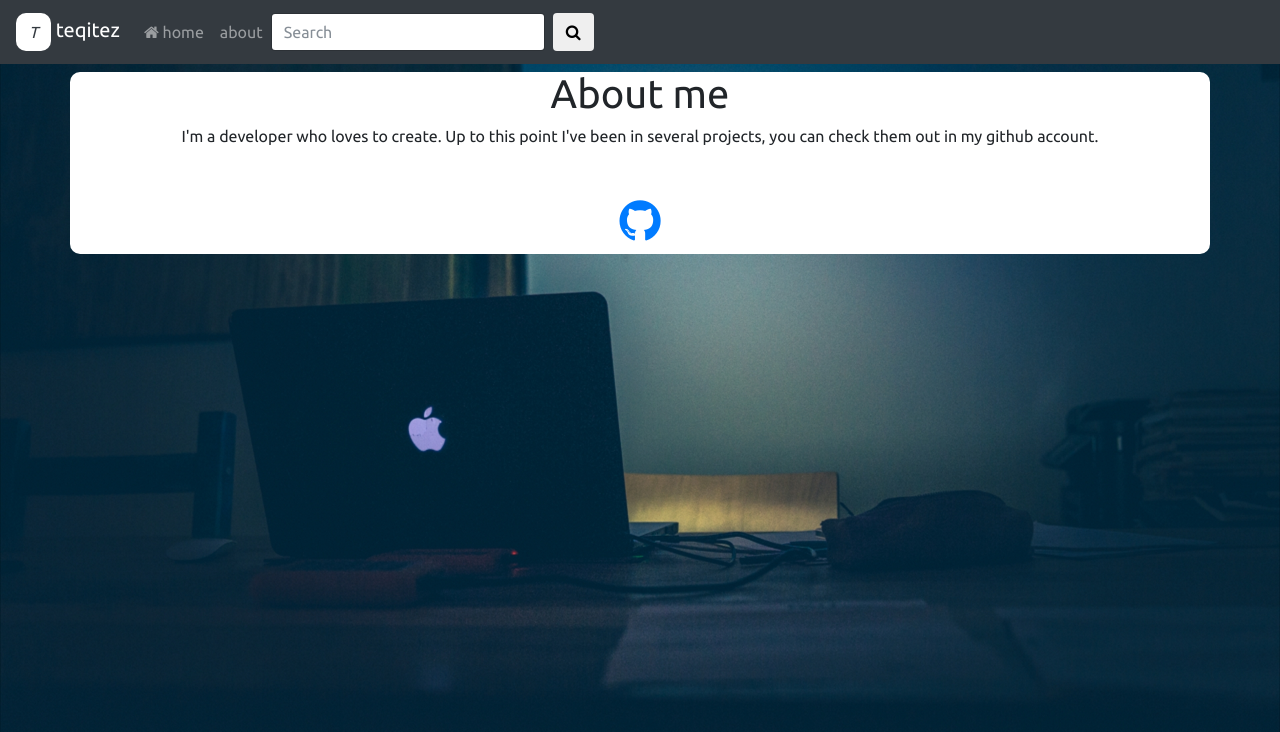
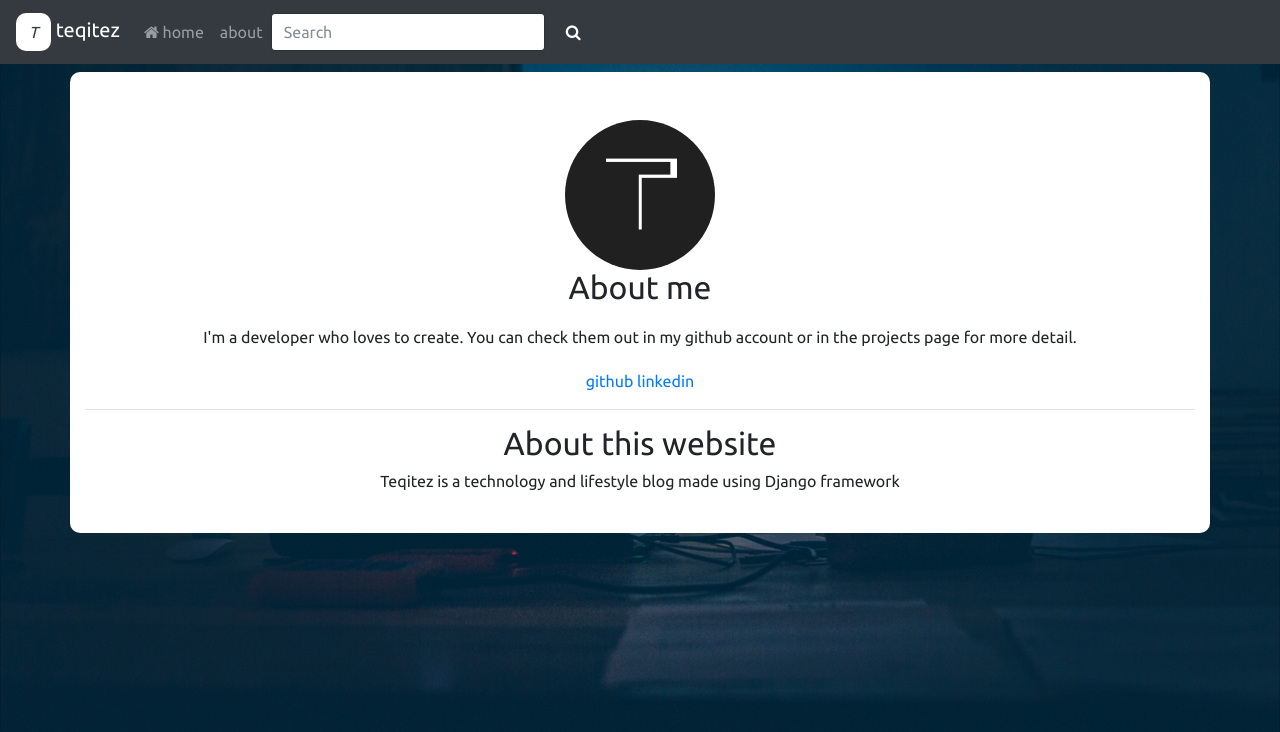
Before and after one commit to tu4ndoan/personal-website-blog, a Django app: page /about/ in a window 1280 px wide. Shown: the top 732 px of the page. Run offline with Django 3.2, Linux system fonts and the light colour scheme; some libraries are stand-ins or nearby versions.

Commit message:
editing about page

```diff
--- a/blog/static/blog/style.css
+++ b/blog/static/blog/style.css
@@ -60,10 +60,11 @@
 }
 
 .post-img {
+    top: 10px;
+    width: 80%;
     display: block;
-    margin: 10px auto 10px auto;
-    width: 80%;
-    top: 10px;
+    margin: auto;
+    border-radius: 5px;
 }
 
 .hooker {
@@ -131,12 +132,8 @@
 
 /*style for img*/
 #myImg {
-    border-radius: 5px;
     cursor: pointer;
     transition: 0.3s;
-    width: 80%;
-    display: block;
-    margin: auto;
 }
 
 #myImg:hover {opacity: 0.7;}
@@ -161,7 +158,7 @@
     margin: auto;
     display: block;
     width: 80%;
-    max-width: 1200px;
+    max-width: 1000px;
 }
 
 /* Caption of Modal Image */
@@ -218,3 +215,11 @@
         width: 100%;
     }
 }
+
+.img-circle {
+    border-radius: 50%;
+    width: 150px;
+    height: 150px;
+    display: block;
+    margin: auto;
+}
--- a/blog/templates/blog/about.html
+++ b/blog/templates/blog/about.html
@@ -2,11 +2,20 @@
 
 {% block body %}
     <div class="container text-center bg-white post">
-        <h1>About me</h1>
-        <p>I'm a developer who loves to create. Up to this point I've been in several projects, you can check them out
-        in my github account.</p><br>
-        <a href="https://github.com/tu4ndoan/" class="btn">
-            <i class="fa fa-github fa-3x"></i>
-        </a>
+        <br><br>
+        <img src="../../../media/mypicture.jpeg" id="myImg" class="img-circle">
+        <div id="myModal" class="modal">
+              <span class="close">×</span>
+              <img class="modal-content" id="img01">
+              <div id="caption"></div>
+        </div>
+        <h2>About me</h2>
+        <p style="margin: 20px 20px 20px 20px;">I'm a developer who loves to create. You can check them out
+        in my github account or in the projects page for more detail.</p>
+        <a href="https://github.com/tu4ndoan/">github</a>
+        <a href="https://linkedin.com/in/tu4ndoan/">linkedin</a>
+        <hr>
+        <h2>About this website</h2>
+        <p>Teqitez is a technology and lifestyle blog made using Django framework</p><br>
     </div>
 {% endblock%}
--- a/blog/templates/blog/base.html
+++ b/blog/templates/blog/base.html
@@ -56,7 +56,7 @@
                         </ul>
                         <form class="form-inline mt-2 mt-md-0">
                             <input class="form-control mr-sm-2" type="text" placeholder="Search" aria-label="Search">
-                            <button class="btn my-2 my-sm-0" type="submit">
+                            <button class="btn my-2 my-sm-0 btn-dark" type="submit">
                                 <i class="fa fa-search"></i>
                             </button>
                         </form>
--- a/blog/templates/blog/blogpost_form.html
+++ b/blog/templates/blog/blogpost_form.html
@@ -4,7 +4,7 @@
 <div class="container-fluid">
     <div class="row">
         <div class="col-sm-12 col-md-7">
-            <div class="panel-body bg-white align-self-center">
+            <div class="panel-body bg-white align-self-center text-center">
 
                 <form class="form-horizontal" action="" method="post" enctype="multipart/form-data">
                     {% csrf_token %}
--- a/blog/templates/blog/detail.html
+++ b/blog/templates/blog/detail.html
@@ -5,7 +5,7 @@
     <div class="container post-container">
         <h1 class="text-light text-center">{{ blogpost.post_title}}</h1>
         <div class="bg-white post-container">
-            <img id="myImg" src="{{ blogpost.feature_image.url }}" alt="nice and free images">
+            <img id="myImg" src="{{ blogpost.feature_image.url }}" alt="nice and free images" class="post-img">
             <!-- The Modal -->
             <div id="myModal" class="modal">
               <span class="close">×</span>
--- a/blog/templates/blog/index.html
+++ b/blog/templates/blog/index.html
@@ -13,7 +13,7 @@
                         <i>{{ posts.publish_date }}</i> by <a href="https://twitter.com/tu4ndoan">Tuan Doan</a>
                     </div>
                     <br><br>
-                    <img id="myImg" src="{{ posts.feature_image.url }}">
+                    <img id="myImg" src="{{ posts.feature_image.url }}" class="post-img">
                     <div id="myModal" class="modal">
                       <span class="close">×</span>
                       <img class="modal-content" id="img01">
--- a/mysite/settings.py
+++ b/mysite/settings.py
@@ -27,6 +27,7 @@
 
 ALLOWED_HOSTS = ['teqitez.herokuapp.com',
                  'git.heroku.com',
+                 '127.0.0.1'
                  ]
 
 
```
Also changed, not shown: media/mypicture.jpeg (added).
